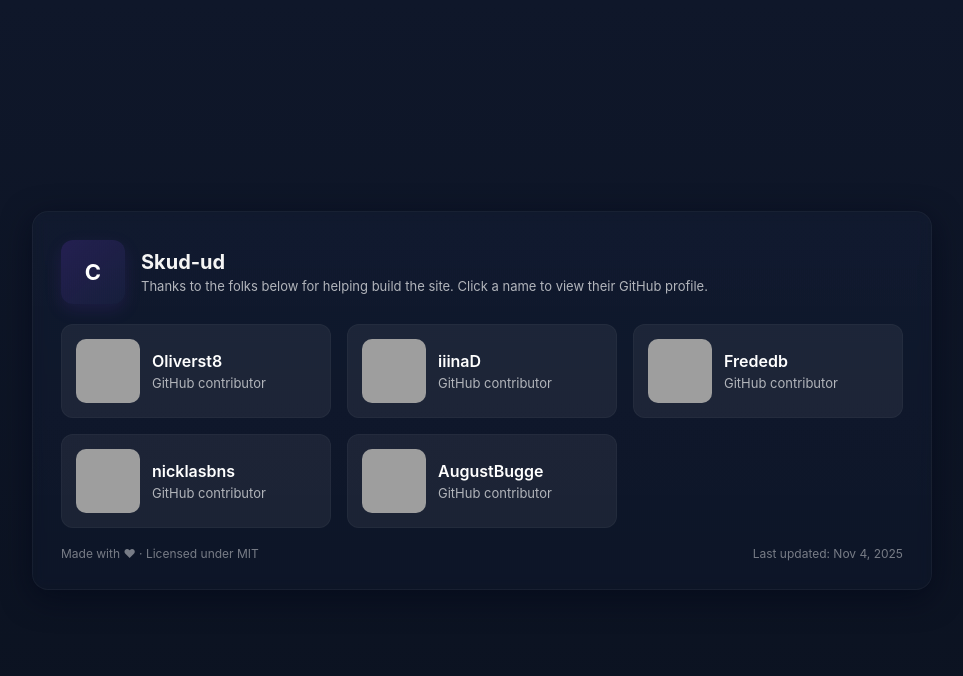
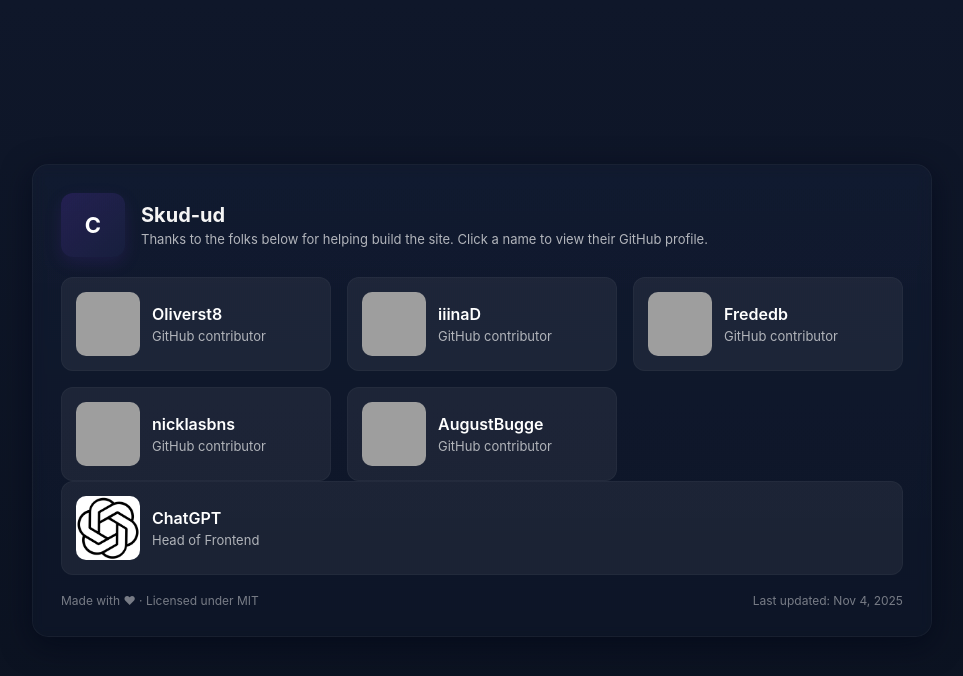
Before and after one commit to Oliverst8/security-handin2, a Flask app: page /skud-ud/ in a window 1280 px wide. Shown: the top 676 px of the page, without its empty margins (158-1121 px from the left). Run offline with Flask 3, Linux system fonts and the light colour scheme; grey boxes are pictures that could not be loaded.

Commit message:
add chat

```diff
--- a/templates/skud-ud.html
+++ b/templates/skud-ud.html
@@ -306,6 +306,28 @@
         </article>
       </section>
 
+      <!-- Chat -->
+        <article class="card">
+          <div class="avatar" aria-hidden="true">
+            <img
+              src="./images/Chat.png"
+              alt="chat"
+              loading="lazy"
+            />
+          </div>
+          <div class="meta">
+            <a
+              class="username"
+              href="https://chat.com"
+              target="_blank"
+              rel="noopener noreferrer"
+              >ChatGPT</a
+            >
+            <div class="role">Head of Frontend</div>
+          </div>
+        </article>
+      </section>
+
       <div class="footer">
         <div class="small-note">Made with ❤ &middot; Licensed under MIT</div>
         <div class="small-note">
```
Also changed, not shown: templates/images/Chat.png (added).
